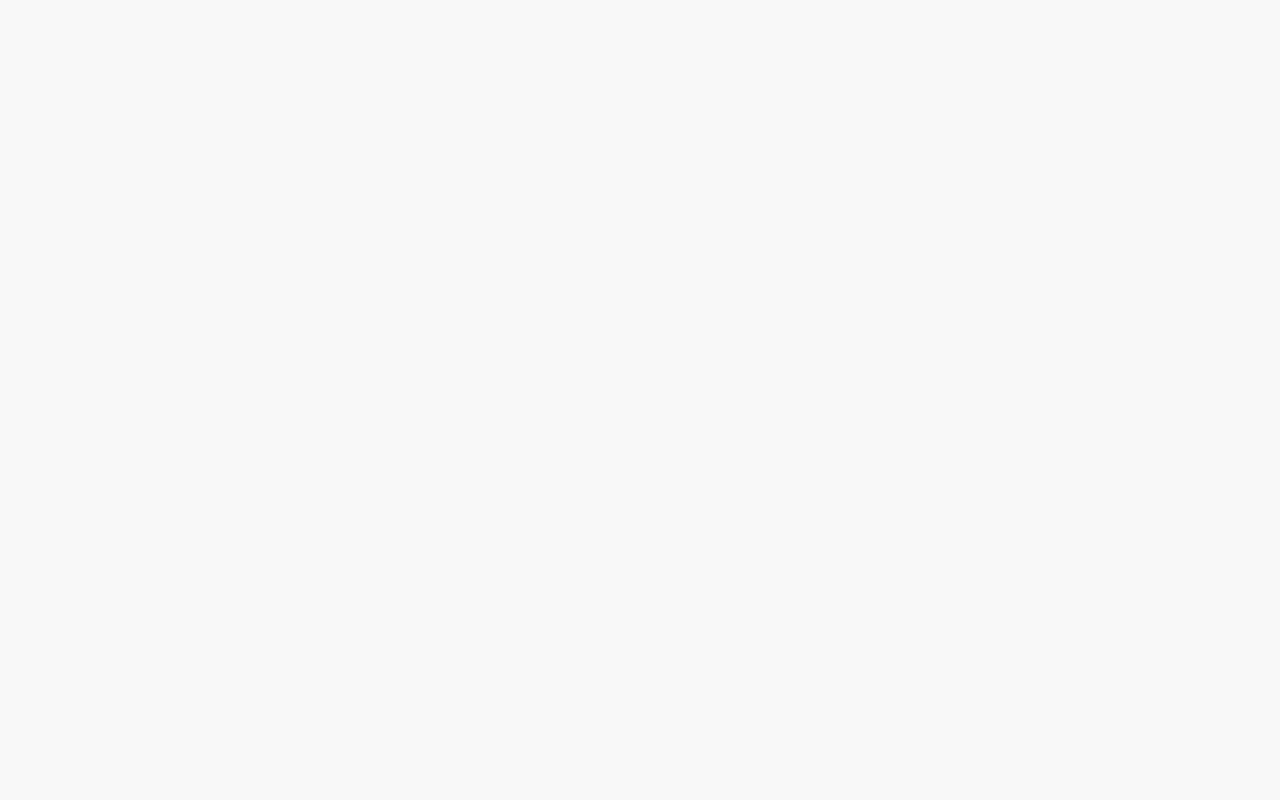
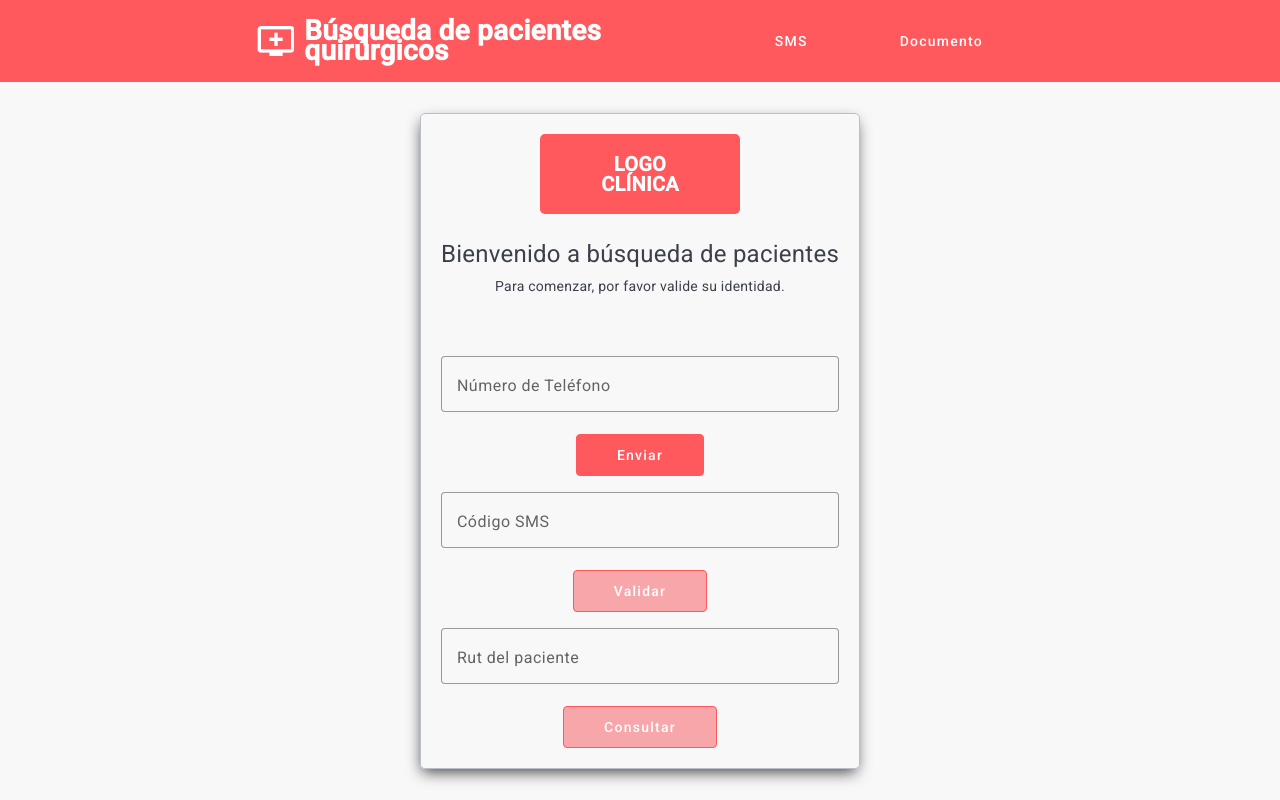
Before and after one commit to alexalvarezmarambio/front-mockup-search-pacient, an Angular app: page /main/mfa-sms in a window 1280 px wide. Before the commit this address led to /. Built offline with nearby package versions, Linux system fonts and the light colour scheme.

Commit message:
primera propuesta mockup

```diff
--- a/package.json
+++ b/package.json
@@ -4,7 +4,7 @@
   "scripts": {
     "ng": "ng",
     "start": "ng serve",
-    "build": "ng build",
+    "build": "ng build --configuration production",
     "watch": "ng build --watch --configuration development",
     "test": "ng test"
   },
--- a/src/app/app.routes.ts
+++ b/src/app/app.routes.ts
@@ -3,6 +3,7 @@ import { MainComponent } from './pages/main/main.component';
 import { MfaComponent } from './pages/mfa/mfa.component';
 import { UploadFileComponent } from './pages/upload-file/upload-file.component';
 import { SearchPacientComponent } from './pages/search-pacient/search-pacient.component';
+import { MfaSmsComponent } from './pages/mfa-sms/mfa-sms.component';
 
 export const routes: Routes = [
   {
@@ -10,6 +11,7 @@ export const routes: Routes = [
     component: MainComponent,
     children: [
       { path: 'mfa', component: MfaComponent },
+      { path: 'mfa-sms', component: MfaSmsComponent },
       { path: 'upload-file', component: UploadFileComponent},
       { path: 'search-pacient', component: SearchPacientComponent },
       { path: '', redirectTo: 'mfa', pathMatch: 'full'}
--- a/src/app/pages/main/main.component.html
+++ b/src/app/pages/main/main.component.html
@@ -1,7 +1,18 @@
 <div class="layout">
-  <div class="display-flex align-items-center g-5 header">
-    <mat-icon class="icon">add_to_queue</mat-icon>
-    <span>Búsqueda de pacientes clínica</span>
+  <div class="header">
+    <div class="header-title">
+      <mat-icon class="icon">add_to_queue</mat-icon>
+      <span>Búsqueda de pacientes quirúrgicos</span>
+    </div>
+
+    <div class="header-btn">
+      <button mat-flat-button color="primary" routerLink="/main/mfa-sms">
+        SMS
+      </button>
+      <button mat-flat-button color="primary" routerLink="/main/mfa">
+        Documento
+      </button>
+    </div>
   </div>
 
   <div class="wrapper">
--- a/src/app/pages/main/main.component.scss
+++ b/src/app/pages/main/main.component.scss
@@ -5,17 +5,35 @@
 }
 
 .header {
+  display: flex;
+  flex-direction: row;
+  justify-content: space-between;
   background-color: var(--primary-color);
   color: var(--white-color);
   font-size: 2em;
   font-weight: 600;
   padding: 20px 20%;
 
-  .icon {
-    width: 40px;
-    height: 40px;
-    font-size: 40px;
+  .header-title {
+
+    display: flex;
+    flex-direction: row;
+    align-items: center;
+    gap: 10px;
+
+    .icon {
+      width: 40px;
+      height: 40px;
+      font-size: 40px;
+    }
   }
+
+  .header-btn {
+    display: flex;
+    flex-direction: row;
+    gap: 10px;
+  }
+
 }
 
 .wrapper {
--- /dev/null
+++ b/src/app/pages/mfa-sms/mfa-sms.component.html
@@ -0,0 +1,53 @@
+<div class="display-flex justify-content-center align-items-center w-100 h-100">
+  <div class="box-form">
+    <div class="image-logo">
+      <span>LOGO</span>
+      <span>CLÍNICA</span>
+    </div>
+    <p class="title-txt">Bienvenido a búsqueda de pacientes</p>
+    <p>Para comenzar, por favor valide su identidad.</p>
+
+    <div class="display-flex flex-column align-items-center mt-5 w-100">
+      <mat-form-field appearance="outline" class="w-100">
+        <mat-label>Número de Teléfono</mat-label>
+        <input matInput type="number" />
+      </mat-form-field>
+
+      <button mat-flat-button color="primary" (click)="validateSms()">
+        Enviar
+      </button>
+    </div>
+
+    <div class="display-flex flex-column align-items-center mt-3 w-100">
+      <mat-form-field appearance="outline" class="w-100">
+        <mat-label>Código SMS</mat-label>
+        <input matInput type="number" [readonly]="disableSms" />
+      </mat-form-field>
+
+      <button
+        mat-flat-button
+        color="primary"
+        [disabled]="disableSms"
+        (click)="validateRut()"
+      >
+        Validar
+      </button>
+    </div>
+
+    <div class="display-flex flex-column align-items-center mt-3 w-100">
+      <mat-form-field appearance="outline" class="w-100">
+        <mat-label>Rut del paciente</mat-label>
+        <input matInput type="text" [readonly]="disableRut" />
+      </mat-form-field>
+
+      <button
+        mat-flat-button
+        color="primary"
+        [disabled]="disableRut"
+        routerLink="/main/search-pacient"
+      >
+        Consultar
+      </button>
+    </div>
+  </div>
+</div>
--- /dev/null
+++ b/src/app/pages/mfa-sms/mfa-sms.component.scss
@@ -0,0 +1,35 @@
+:host {
+  width: 100%;
+}
+
+.box-form {
+  display: flex;
+  flex-direction: column;
+  align-items: center;
+  padding: 20px;
+  border: var(--card-border-color) 1px solid;
+  border-radius: 5px;
+  box-shadow: -1px 6px 15px -3px rgba(0, 0, 0, 0.75);
+  -webkit-box-shadow: -1px 6px 15px -3px rgba(0, 0, 0, 0.75);
+  -moz-box-shadow: -1px 6px 15px -3px rgba(0, 0, 0, 0.75);
+}
+
+.title-txt {
+  font-size: 24px;
+}
+
+.image-logo {
+  display: flex;
+  flex-direction: column;
+  justify-content: center;
+  align-items: center;
+  padding: 20px 0;
+  width: 200px;
+  margin: 0 0 30px 0;
+  border-radius: 5px;
+  background-color: #ff585d;
+  color: #fff;
+  font-family: 'Roboto';
+  font-size: 20px;
+  font-weight: 600;
+}
--- /dev/null
+++ b/src/app/pages/mfa-sms/mfa-sms.component.ts
@@ -0,0 +1,30 @@
+import { Component } from '@angular/core';
+import { MatButtonModule } from '@angular/material/button';
+import { MatFormFieldModule } from '@angular/material/form-field';
+import { MatInput } from '@angular/material/input';
+import { RouterLink } from '@angular/router';
+
+@Component({
+  selector: 'app-mfa-sms',
+  imports: [
+      MatFormFieldModule,
+      MatInput,
+      MatButtonModule,
+      RouterLink
+  ],
+  templateUrl: './mfa-sms.component.html',
+  styleUrls: ['./mfa-sms.component.scss']
+})
+export class MfaSmsComponent {
+  disableSms = true;
+  disableRut = true;
+
+  validateSms() {
+    this.disableSms = !this.disableSms;
+  }
+
+  validateRut() {
+    this.disableRut = !this.disableRut;
+  }
+
+}
--- a/src/app/pages/mfa/mfa.component.html
+++ b/src/app/pages/mfa/mfa.component.html
@@ -9,7 +9,7 @@
 
     <div class="display-flex flex-column align-items-center m-5 w-100">
       <mat-form-field appearance="outline" class="w-100">
-        <mat-label>Rut</mat-label>
+        <mat-label>Rut del paciente</mat-label>
         <input matInput type="text" />
       </mat-form-field>
     </div>
--- a/src/app/pages/search-pacient/search-pacient.component.html
+++ b/src/app/pages/search-pacient/search-pacient.component.html
@@ -1,3 +1,40 @@
-<p>
-  search-pacient works!
-</p>
+<div class="header">
+  <h1 class="title">Pacientes</h1>
+</div>
+
+<div class="table">
+  <table mat-table [dataSource]="dataSource">
+    <ng-container matColumnDef="date">
+      <th mat-header-cell *matHeaderCellDef>Fecha</th>
+      <td mat-cell *matCellDef="let row">{{ row.date }}</td>
+    </ng-container>
+
+    <ng-container matColumnDef="unit">
+      <th mat-header-cell *matHeaderCellDef>Unidad</th>
+      <td mat-cell *matCellDef="let row">{{ row.unit }}</td>
+    </ng-container>
+
+    <ng-container matColumnDef="floor">
+      <th mat-header-cell *matHeaderCellDef>Piso</th>
+      <td mat-cell *matCellDef="let row">{{ row.floor }}</td>
+    </ng-container>
+
+    <ng-container matColumnDef="room">
+      <th mat-header-cell *matHeaderCellDef>Sala</th>
+      <td mat-cell *matCellDef="let row">{{ row.room }}</td>
+    </ng-container>
+
+    <ng-container matColumnDef="bed">
+      <th mat-header-cell *matHeaderCellDef>Cama</th>
+      <td mat-cell *matCellDef="let row">{{ row.bed }}</td>
+    </ng-container>
+
+    <ng-container matColumnDef="pacient">
+      <th mat-header-cell *matHeaderCellDef>Paciente</th>
+      <td mat-cell *matCellDef="let row">{{ row.pacient }}</td>
+    </ng-container>
+
+    <tr mat-header-row *matHeaderRowDef="columns"></tr>
+    <tr mat-row *matRowDef="let row; columns: columns"></tr>
+  </table>
+</div>
--- a/src/app/pages/search-pacient/search-pacient.component.scss
+++ b/src/app/pages/search-pacient/search-pacient.component.scss
@@ -0,0 +1,25 @@
+:host {
+  width: 100%;
+}
+
+.header {
+  display: flex;
+  justify-content: space-between;
+
+  .title {
+    font-size: 2em;
+    font-weight: 500;
+  }
+}
+
+.table {
+  display: flex;
+  flex-direction: column;
+  justify-content: center;
+  align-items: center;
+  width: 100%;
+  min-height: 200px;
+  background-color: #fff;
+  border-radius: 5px;
+  margin: 20px 0;
+}
--- a/src/app/pages/search-pacient/search-pacient.component.ts
+++ b/src/app/pages/search-pacient/search-pacient.component.ts
@@ -1,15 +1,61 @@
 import { Component, OnInit } from '@angular/core';
+import { MatButtonModule } from '@angular/material/button';
+import { MatTableDataSource, MatTableModule } from '@angular/material/table';
+import { RouterLink } from "@angular/router";
 
 @Component({
   selector: 'app-search-pacient',
+  imports: [
+    MatButtonModule,
+    MatTableModule,
+    RouterLink
+],
   templateUrl: './search-pacient.component.html',
   styleUrls: ['./search-pacient.component.scss']
 })
 export class SearchPacientComponent implements OnInit {
 
-  constructor() { }
+  hospitalizations: Hospitalization[] = [
+    {
+      date: '2025-11-06',
+      unit: 'Unidad de Cuidados Intensivos',
+      floor: 3,
+      room: 12,
+      bed: 4,
+      pacient: 'Juan Pérez'
+    },
+    {
+      date: '2025-11-05',
+      unit: 'Pediatría',
+      floor: 2,
+      room: 8,
+      bed: 2,
+      pacient: 'María González'
+    },
+    {
+      date: '2025-11-04',
+      unit: 'Traumatología',
+      floor: 1,
+      room: 5,
+      bed: 1,
+      pacient: 'Carlos Ramírez'
+    }
+  ];
 
-  ngOnInit() {
+  dataSource!: MatTableDataSource<Hospitalization>;
+  columns = ['date', 'unit', 'floor', 'room', 'bed', 'pacient'];
+
+  ngOnInit(): void {
+    const index = Math.floor(Math.random() * 3);
+    this.dataSource = new MatTableDataSource([this.hospitalizations[index]]);
   }
+}
 
+interface Hospitalization {
+  date: string;
+  unit: string;
+  floor: number;
+  room: number;
+  bed: number;
+  pacient: string;
 }
```
Also changed, not shown: src/app/pages/main/main.component.ts (+6 -3 lines), 7 other files (tests, documents, lock files or other folders).
